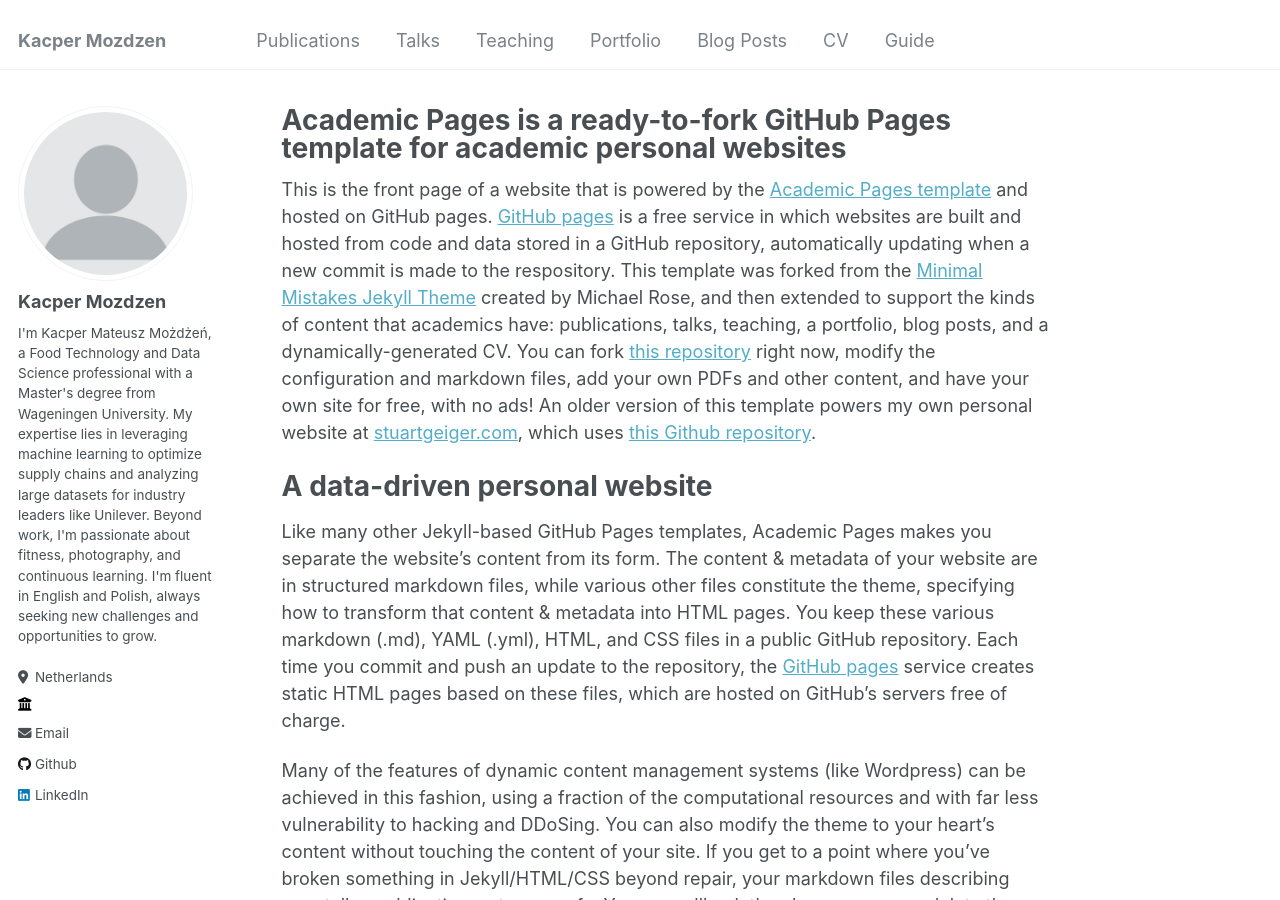
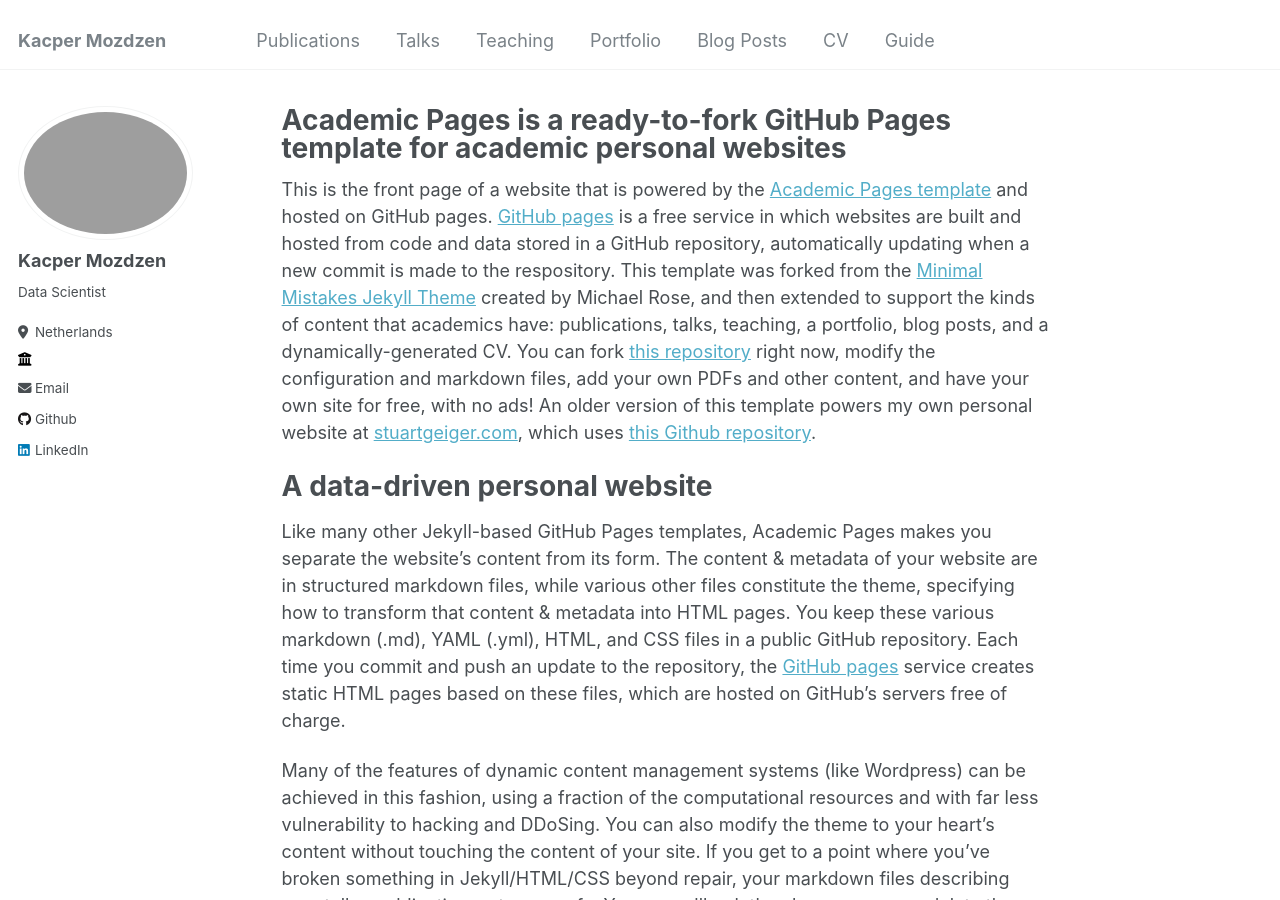
Before and after one commit to kapekm/kapekm.github.io, a Jekyll site: the page built from _pages/about.md, in a window 1280 px wide and 900 px high. Built offline with Jekyll 4.4.1, drawn with Linux system fonts in a browser that asks for light colours.

Commit message:
Update _config.yml

```diff
--- a/_config.yml
+++ b/_config.yml
@@ -21,10 +21,10 @@ repository               : "kapekm/kapekm.github.io"
 #               Additional customization can be done by editing /_includes/author-profile.html
 author:
   # Biographic information
-  avatar           : "profile.png"
+  avatar           : "profilePicture.png"
   name             : "Kacper Mozdzen"
   pronouns         : # example: "she/her"
-  bio              : "I'm Kacper Mateusz Możdżeń, a Food Technology and Data Science professional with a Master's degree from Wageningen University. My expertise lies in leveraging machine learning to optimize supply chains and analyzing large datasets for industry leaders like Unilever. Beyond work, I'm passionate about fitness, photography, and continuous learning. I'm fluent in English and Polish, always seeking new challenges and opportunities to grow."
+  bio              : "Data Scientist"
   location         : "Netherlands"
   employer         : ""
   uri              : # URL
```
